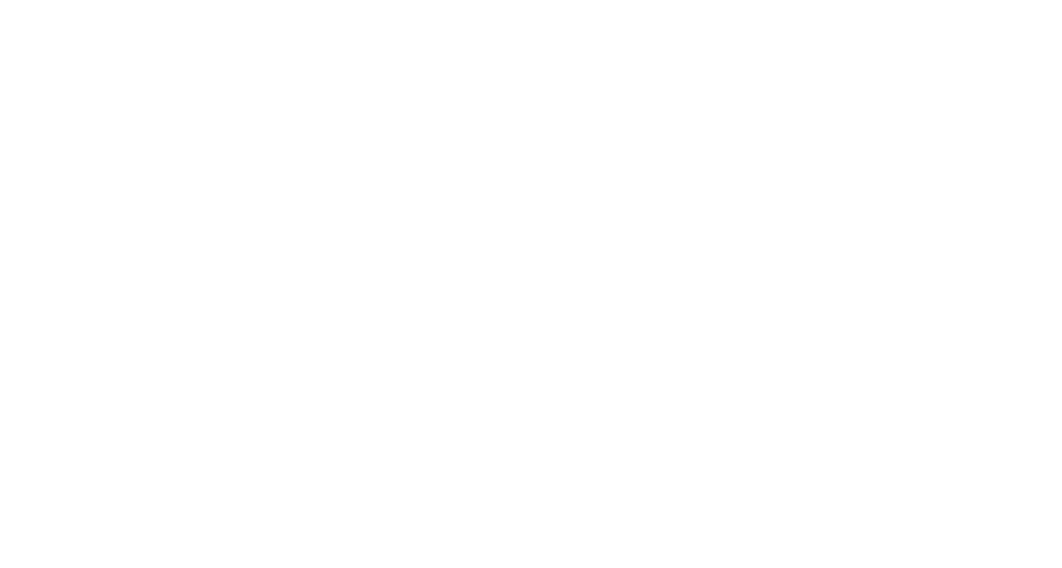
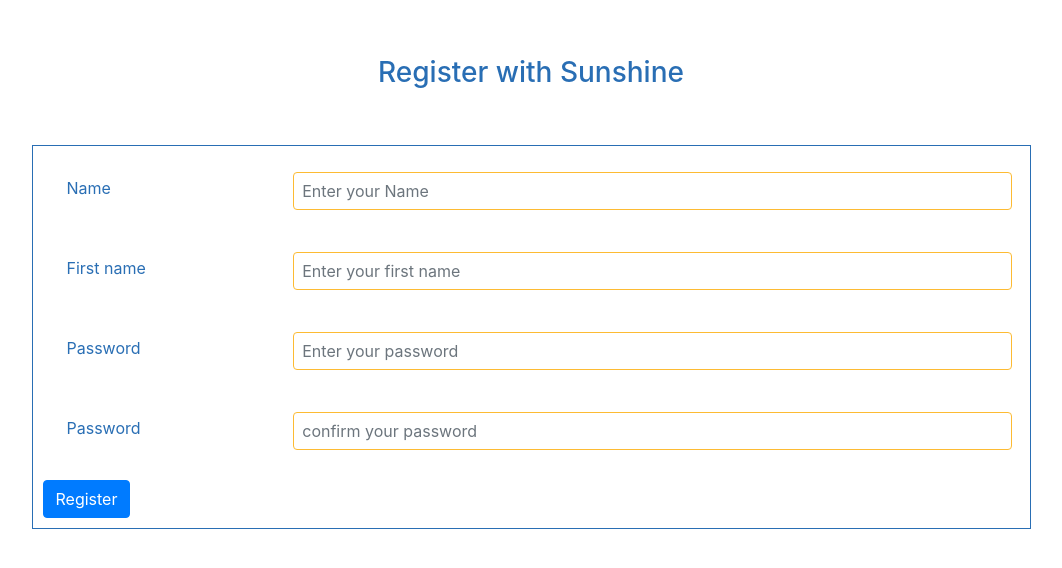
Before and after one commit to TR-SUNSHINE/Frontend, a React (Create React App) app: page /register in a window 1280 px wide. Shown: the top 568 px of the page, without its empty margins (109-1171 px from the left). Built offline with nearby package versions, Linux system fonts and the light colour scheme.

Commit message:
FEAT: regiterPage initial commit

```diff
--- a/src/App.js
+++ b/src/App.js
@@ -3,6 +3,7 @@ import "./index.css";
 import "./App.css";
 import { BrowserRouter, Route } from "react-router-dom";
 import WelcomePage from "./components/WelcomePage/WelcomePage";
+import RegisterPage from "./components/RegisterPage/RegisterPage";
 
 function App() {
   return (
@@ -10,7 +11,10 @@ function App() {
       {/* think navbar goes here so appears on all pages, i.e. above the router for individal pages */}
       <BrowserRouter>
         <Route exact path="/" component={WelcomePage} />
+        <Route exact path="/register" component={RegisterPage} />
+
         {/* add other pages here */}
+
       </BrowserRouter>
 
     </div>
--- /dev/null
+++ b/src/components/RegisterPage/RegisterPage.css
@@ -0,0 +1,24 @@
+/* register page */
+
+.form-register {
+    padding-block: 5px;
+    color: #296eb4;
+    padding: 10px;
+    margin: 5%;
+    border: 1px solid #296eb4;
+  }
+
+.form-row {
+    /* border: 1px solid #fdbb33 */
+    padding: 8px;
+    margin-top: 4px;
+}
+
+  .form-label {
+    padding: 8px;
+    margin: 0px 0px 8px 8px;
+  }
+
+  /* .row {
+    align-items: center;
+  } */
--- /dev/null
+++ b/src/components/RegisterPage/RegisterPage.js
@@ -0,0 +1,63 @@
+import React from "react";
+import Button from "react-bootstrap/Button";
+import Row from "react-bootstrap/Row";
+import Col from "react-bootstrap/Col";
+import "../../index.css";
+import "./RegisterPage.css";
+import { Form } from "react-bootstrap";
+
+const RegisterPage = () => {
+
+    return (
+        <Row>
+            <Col>
+                <h3 class="heading heading--main">Register with Sunshine</h3>
+                <Form className="form-register">
+
+                    <Form.Group controlId="UserName" className="form-row">
+                        <Col sm={3}>
+                            <Form.Label for="nameInput">Name</Form.Label>
+                        </Col>
+                        <Col sm={9}>
+                            <Form.Control type="small" placeholder="Enter your Name" />
+                        </Col>
+                    </Form.Group>
+
+                    <Form.Group controlId="UserFirstName" className="form-row">
+                        <Col sm={3}>
+                            <Form.Label for="firstNameInput">First name</Form.Label>
+                        </Col>
+                        <Col sm={9}>
+                            <Form.Control type="small" placeholder="Enter your first name" />
+                        </Col>
+                    </Form.Group>
+
+
+                    <Form.Group controlId="password" className="form-row">
+                        <Col sm={3}>
+                            <Form.Label for="PasswordInput">Password</Form.Label>
+                        </Col>
+                        <Col sm={9}>
+                            <Form.Control type="password" placeholder="Enter your password" />
+                        </Col>
+                    </Form.Group>
+
+                    <Form.Group controlId="confirmPassword" className="form-row">
+                        <Col sm={3}>
+                            <Form.Label for="confirmPasswordInput">Password</Form.Label>
+                        </Col>
+                        <Col sm={9}>
+                            <Form.Control type="password" placeholder="confirm your password" />
+                        </Col>
+                    </Form.Group>
+
+                    <Button>Register</Button>
+
+                </Form>
+            </Col>
+
+        </Row >
+    );
+};
+
+export default RegisterPage;
```
Also changed, not shown: 1 other file (tests, documents, lock files or other folders).
